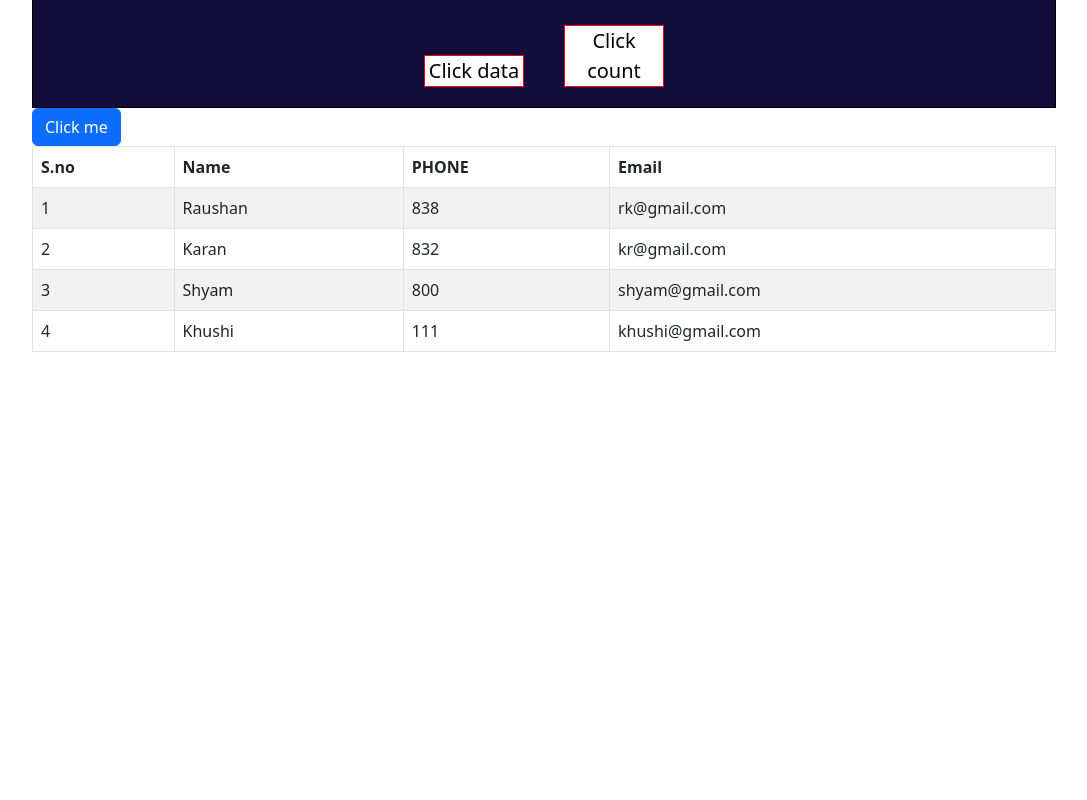
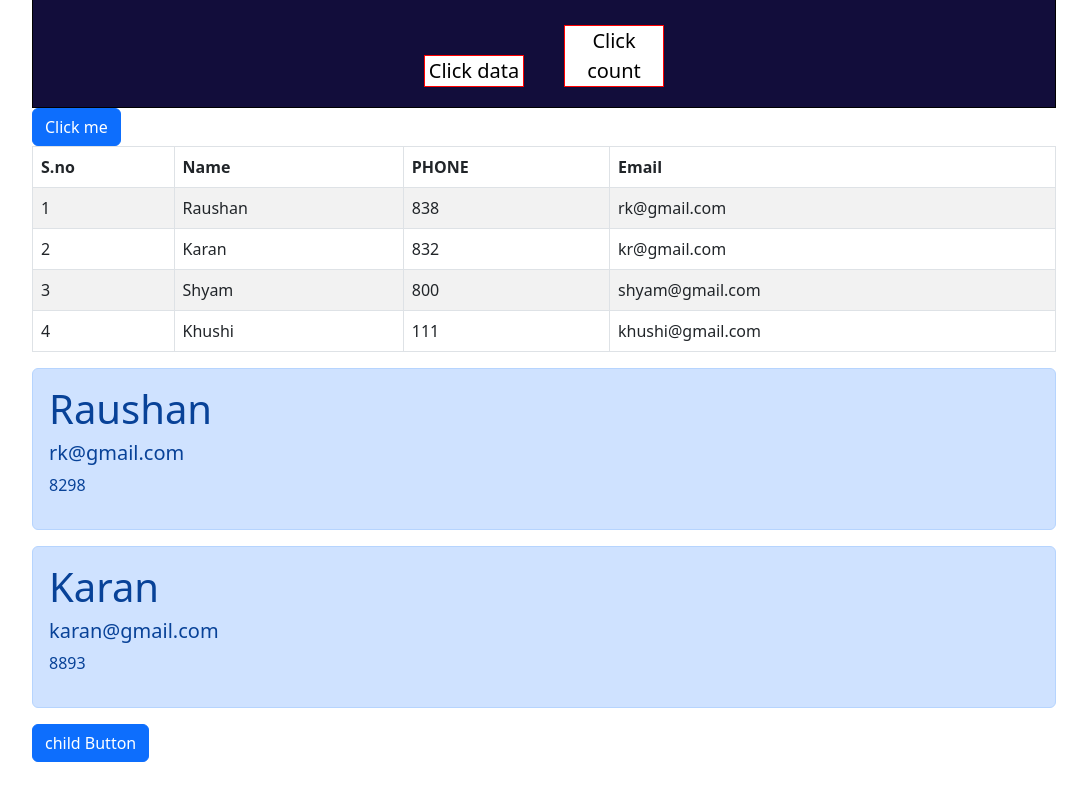
Before and after one commit to Raushan-kumar88/React-Js-tutorial, a React (Create React App) app: page / in a window 1280 px wide. Shown: the part 2926-3726 px from the top of the page, without its empty margins (96-1183 px from the left). Before the commit the page ends 3366 px from the top, so only its background shows below. Built offline with nearby package versions, Linux system fonts and the light colour scheme; a web font is replaced by a local one.

Commit message:
add lifting and modified ifelse file

```diff
--- a/src/App.js
+++ b/src/App.js
@@ -25,6 +25,8 @@ import ReactHook from './ReactCode/ReactHook';
 import UseEffect2 from './ReactCode/UseEffect2';
 import Bootstraps from './ReactCode/Bootstraps';
 import MapFunction from './MapFunction';
+import Reusecomponent from './ReactCode/Reusecomponent';
+import LiftingParent from './ReactCode/LiftingParent';
 
 function App() {
 
@@ -62,6 +64,9 @@ function App() {
       <UseEffect2/>
       <Bootstraps/>
       <MapFunction/>
+      <Reusecomponent/>
+      <LiftingParent/>
+
     </div>
   );
 }
--- a/src/ReactCode/Ifelse.jsx
+++ b/src/ReactCode/Ifelse.jsx
@@ -9,9 +9,9 @@ function Ifelse() {
   return (
     <div>
         {
-            loginin==1?
+            loginin===1?
             <h1>user1</h1>
-            :loginin==2?
+            :loginin===2?
             <h1>user2</h1>
             :<h1>guest</h1>
         }
--- /dev/null
+++ b/src/ReactCode/LiftingParent.jsx
@@ -0,0 +1,20 @@
+import React from 'react'
+import Liftingchild from './Liftingchild'
+// const data="Raushan"
+function LiftingParent() {
+  function parentsAlert(data){
+    console.log(data)
+    alert(data.name)
+  }
+  return (
+    <div>
+    {/* this process is send data from parents to child */}
+      {/* <Liftingchild name={data}/> */}
+      {/* this process is send data from child to parents. */}
+      <Liftingchild alert={parentsAlert}/>
+    </div>
+  )
+}
+
+export default LiftingParent
+// note:- Lifting is the process its means send data from child and child from parents .
--- /dev/null
+++ b/src/ReactCode/Liftingchild.jsx
@@ -0,0 +1,16 @@
+import { Button } from 'react-bootstrap';
+function Liftingchild(props) {
+    const name={
+        name:'child send from parents',
+        email:"child@gmail.com"
+    }
+  return (
+    <>
+        <h1>{props.name}</h1>
+        {/* here process is send data from child to parents */}
+        <Button onClick={()=>props.alert(name)}>child Button</Button>
+    </>
+  )
+}
+
+export default Liftingchild
--- /dev/null
+++ b/src/ReactCode/Purecomponent.jsx
@@ -0,0 +1,19 @@
+import React, { PureComponent } from "react";
+import { Button } from "react-bootstrap";
+class Purecomponent extends PureComponent{
+    constructor(){
+        super();
+        this.state={
+            count:1
+        }
+    }
+    render(){
+        return(
+            <>
+                <h1>Pure component</h1>
+                <Button>PureComponent : {this.state.count}</Button>
+            </>
+        )
+    }
+}
+export default Purecomponent
--- /dev/null
+++ b/src/ReactCode/Reusecomponent.jsx
@@ -0,0 +1,34 @@
+import React from 'react'
+import Reusecomponent2 from './Reusecomponent2'
+import Alert from 'react-bootstrap/Alert';
+function Reusecomponent() {
+    const user=[
+        {
+            name:'Raushan',
+            email:"rk@gmail.com",
+            phone:"8298"
+        },
+        {
+            name:'Karan',
+            email:"karan@gmail.com",
+            phone:"8893"
+        },
+    ]
+  return (
+    <div>
+    {
+        user.map((item,i)=>
+
+        <Alert>
+
+          <Reusecomponent2 data={item} />
+        </Alert>
+        )
+
+    }
+
+    </div>
+  )
+}
+
+export default Reusecomponent
--- /dev/null
+++ b/src/ReactCode/Reusecomponent2.jsx
@@ -0,0 +1,11 @@
+function Reusecomponent2(props){
+    return(
+        <>
+        {/* <p key={i}>{i+1}</p> */}
+        <h1>{props.data.name}</h1>
+        <h5>{props.data.email}</h5>
+        <p>{props.data.phone}</p>
+        </>
+    )
+}
+export default Reusecomponent2
```
